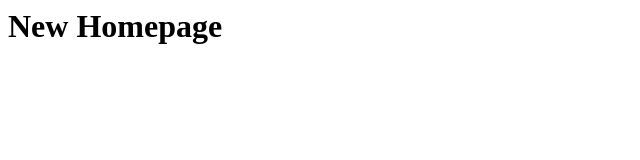
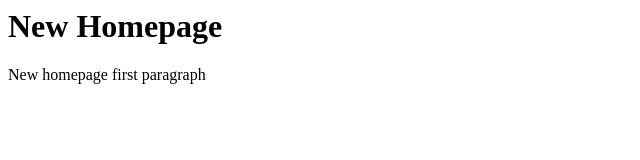
Before and after one commit to vimalpatel87/GitLearn, a plain HTML site: page index.html in a window 1280 px wide. Shown: the whole page, without its empty margins (0-640 px from the left). Drawn offline with Linux system fonts and the light colour scheme.

Commit message:
Homepage paragraph added

```diff
--- a/index.html
+++ b/index.html
@@ -3,5 +3,6 @@
 </head>
 <body>
 <h1>New Homepage</h1>
+<p>New homepage first paragraph</p>
 </body>
 </html>
```
